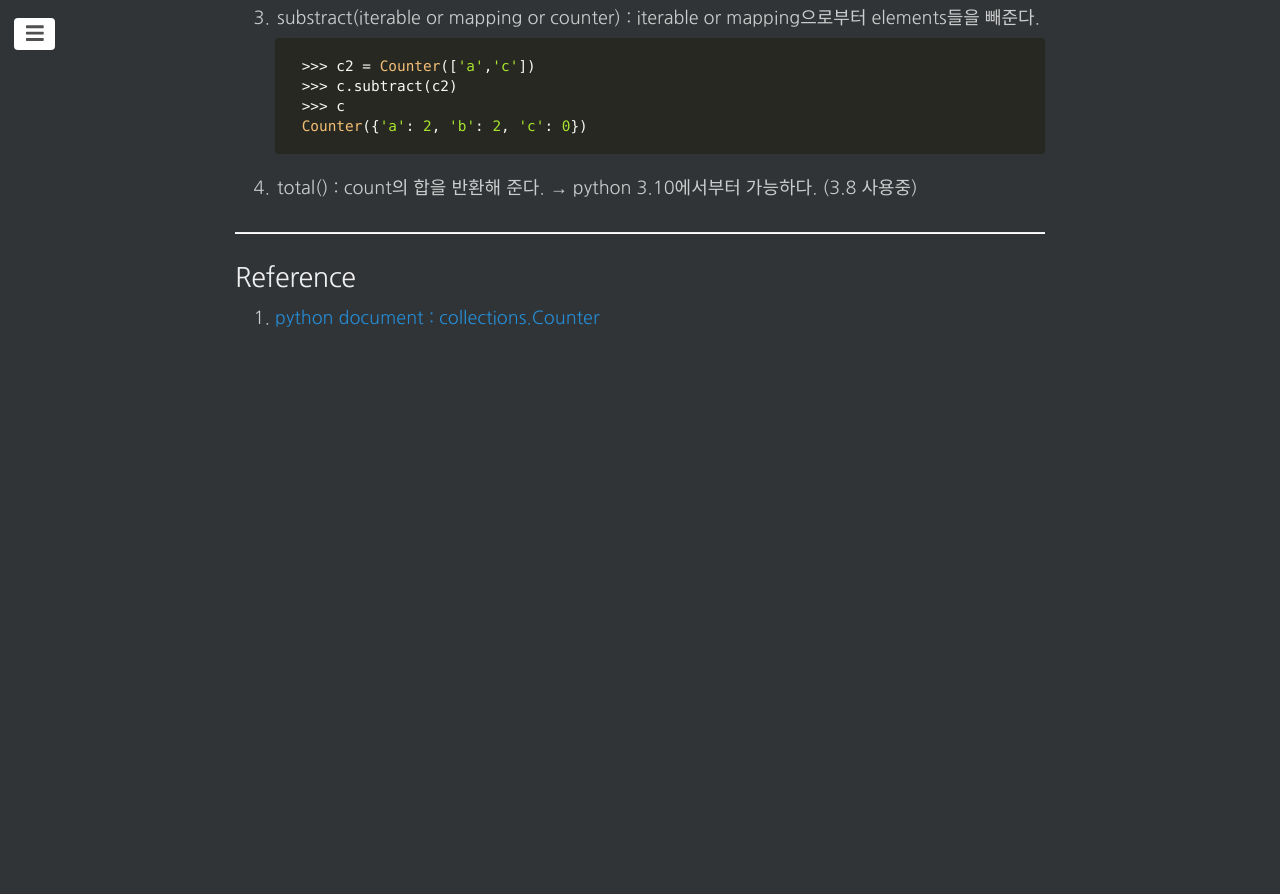
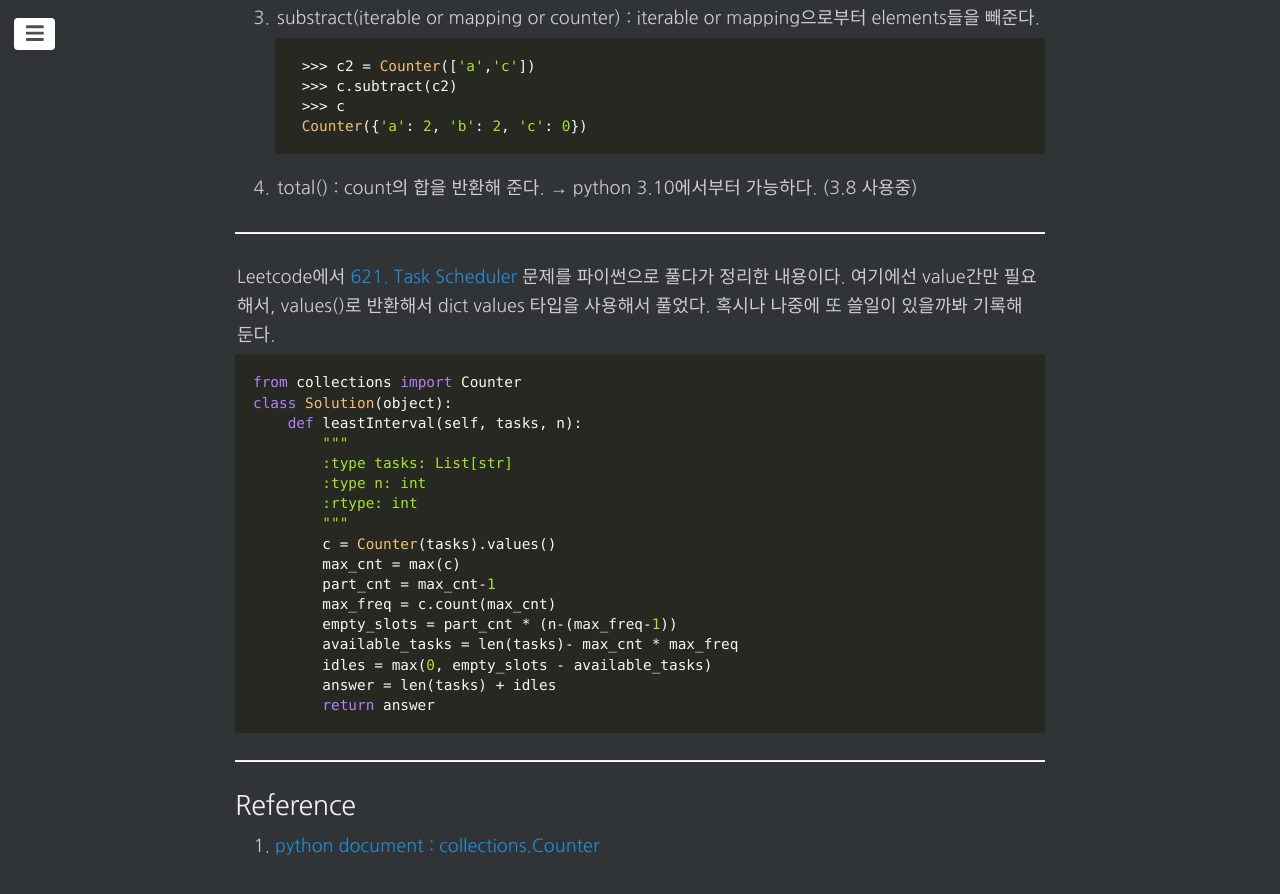
Before and after one commit to changhyeonnam/changhyeonnam.github.io, a Jekyll site: the page built from _posts/2023/2023-01-25-counter_collection.md, in a window 1280 px wide and 900 px high, scrolled down 1437 px. Shown: the top 894 px of the window. Built offline with Jekyll 4.4.1, drawn with Linux system fonts in a browser that asks for light colours; nearby versions of some CDN libraries; comment, search, counter and statistics services are not loaded; before the commit the page ends 1842 px from its top, so only the background shows below that.

Commit message:
update python counter post

````diff
--- a/_posts/2023/2023-01-25-counter_collection.md
+++ b/_posts/2023/2023-01-25-counter_collection.md
@@ -74,5 +74,29 @@ Counter object의 함수를 살펴보자.
 4. total() : count의 합을 반환해 준다. → python 3.10에서부터 가능하다. (3.8 사용중)
 
 ---
+
+Leetcode에서 [621. Task Scheduler](https://leetcode.com/problems/task-scheduler/description/?envType=study-plan&id=level-2) 문제를 파이썬으로 풀다가 정리한 내용이다. 여기에선 value간만 필요해서, values()로 반환해서 dict values 타입을 사용해서 풀었다. 혹시나 나중에 또 쓸일이 있을까봐 기록해 둔다.
+
+```python
+from collections import Counter
+class Solution(object):
+    def leastInterval(self, tasks, n):
+        """
+        :type tasks: List[str]
+        :type n: int
+        :rtype: int
+        """
+        c = Counter(tasks).values()
+        max_cnt = max(c)
+        part_cnt = max_cnt-1
+        max_freq = c.count(max_cnt)
+        empty_slots = part_cnt * (n-(max_freq-1))
+        available_tasks = len(tasks)- max_cnt * max_freq
+        idles = max(0, empty_slots - available_tasks)
+        answer = len(tasks) + idles
+        return answer
+```
+
+---
 ## Reference
 1. [python document : collections.Counter](https://docs.python.org/3/library/collections.html#collections.Counter)
````
